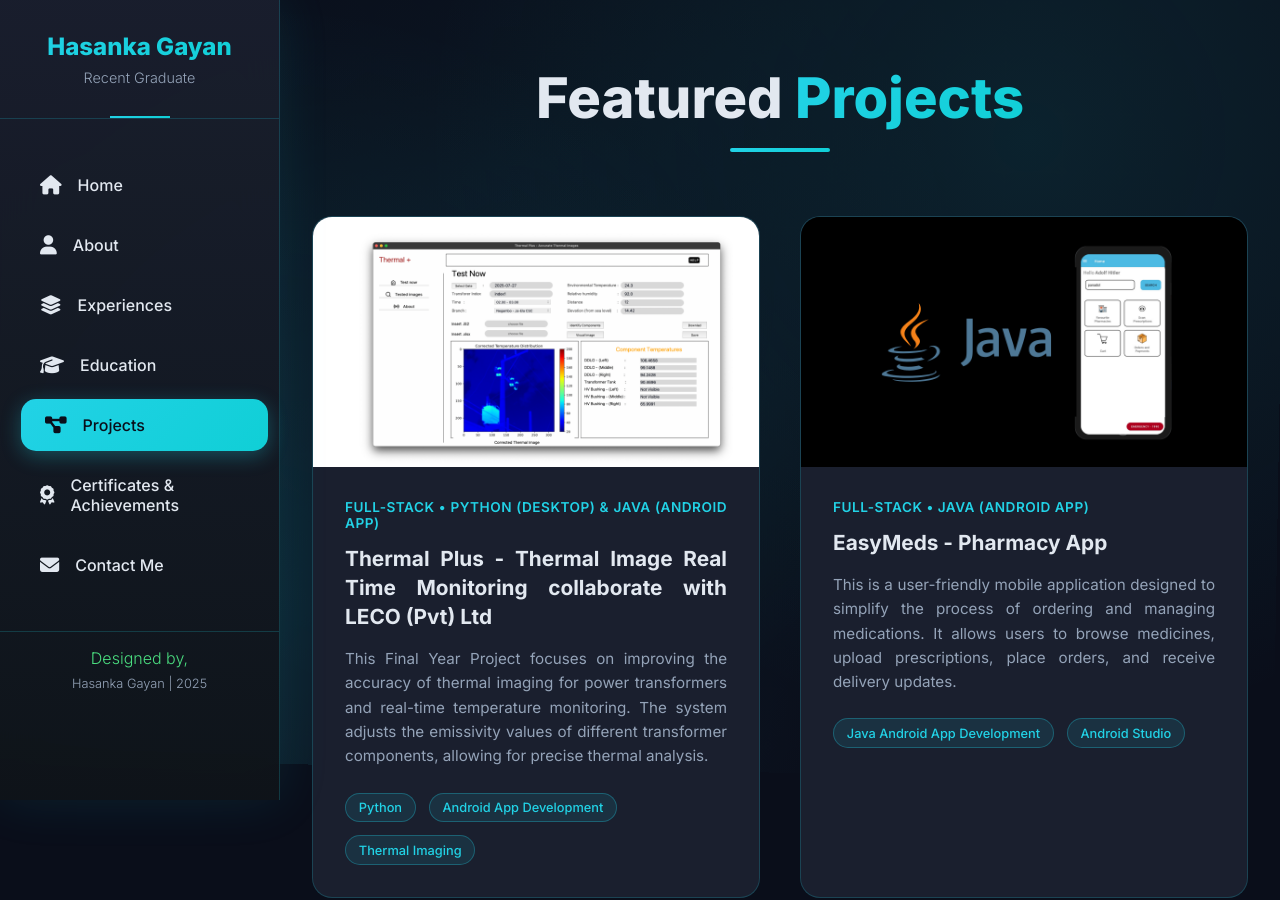
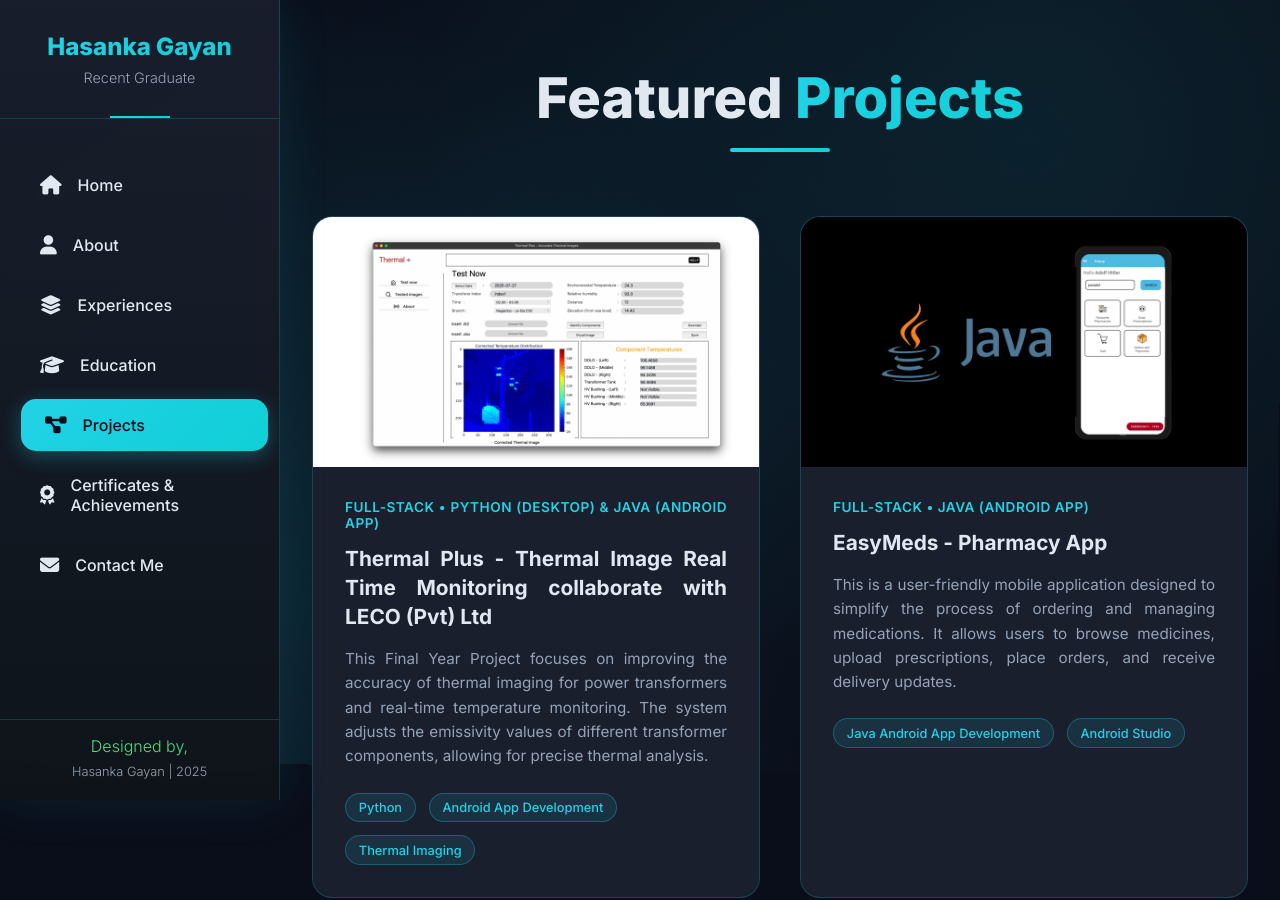
Before and after one commit to HasankaGayan/HasankaGayan.github.io, a plain HTML site: page Project.html in a window 1280 px wide. Shown: the top 900 px of the page. Drawn offline with nearby package versions, Linux system fonts and the light colour scheme.

Commit message:
Update the footer nav to bottom

```diff
--- a/About_Style.css
+++ b/About_Style.css
@@ -191,6 +191,8 @@ nav {
 nav ul {
     list-style: none;
     padding: 2rem 0;
+    height: calc(100vh - 200px);
+    overflow-y: auto;
 }
 
 nav ul li {
--- a/Certificates_Style.css
+++ b/Certificates_Style.css
@@ -167,6 +167,8 @@ nav {
 nav ul {
     list-style: none;
     padding: 2rem 0;
+    height: calc(100vh - 200px);
+    overflow-y: auto;
 }
 
 nav ul li {
--- a/Contact_Style.css
+++ b/Contact_Style.css
@@ -179,6 +179,8 @@ nav {
 nav ul {
     list-style: none;
     padding: 2rem 0;
+    height: calc(100vh - 200px);
+    overflow-y: auto;
 }
 
 nav ul li {
--- a/Education_Style.css
+++ b/Education_Style.css
@@ -188,6 +188,8 @@ nav {
 nav ul {
     list-style: none;
     padding: 2rem 0;
+    height: calc(100vh - 200px);
+    overflow-y: auto;
 }
 
 nav ul li {
--- a/Experience_Style.css
+++ b/Experience_Style.css
@@ -210,6 +210,8 @@ nav {
 nav ul {
     list-style: none;
     padding: 2rem 0;
+    height: calc(100vh - 200px);
+    overflow-y: auto;
 }
 
 nav ul li {
--- a/Project.css
+++ b/Project.css
@@ -129,6 +129,8 @@ nav {
 nav ul {
     list-style: none;
     padding: 2rem 0;
+    height: calc(100vh - 200px);
+    overflow-y: auto;
 }
 
 nav ul li {
```
